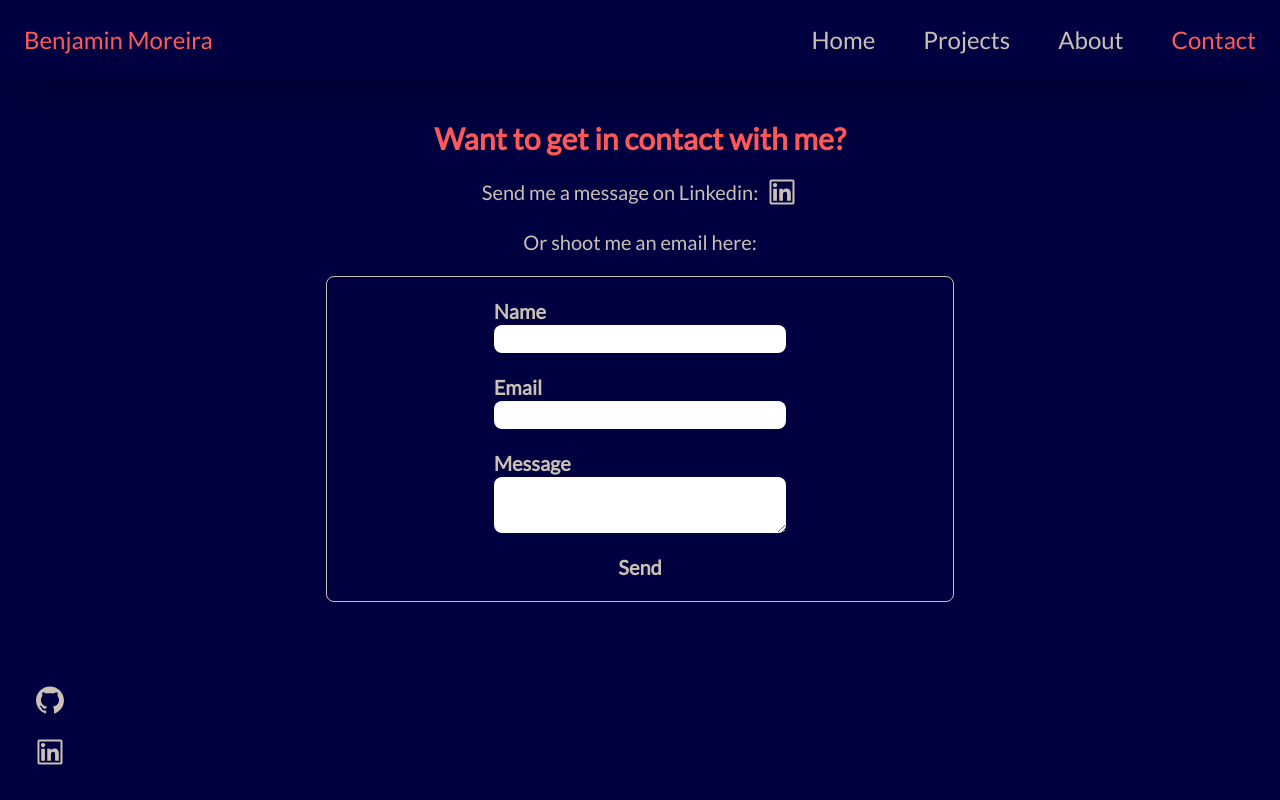
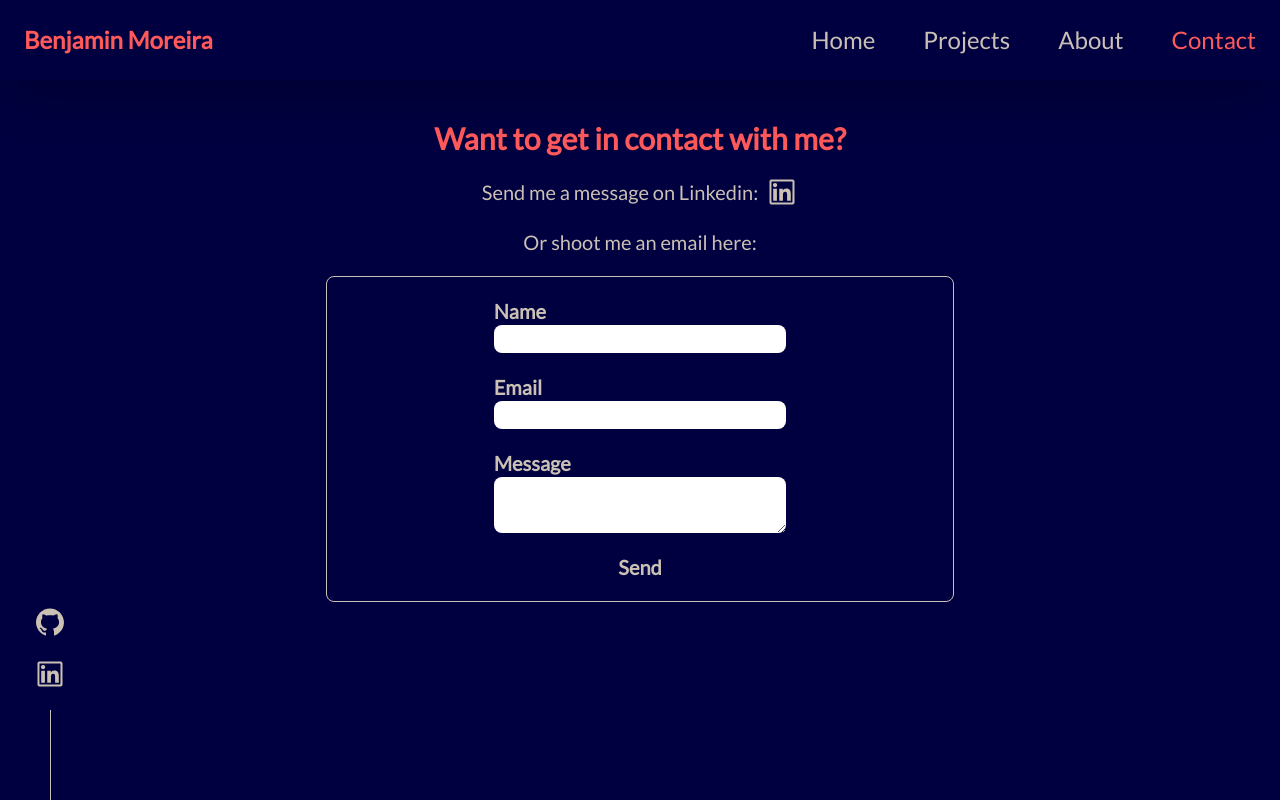
Before and after one commit to BenMoreira/portfolio-website, a React (Vite) app: page /Contact in a window 1280 px wide. Built offline with nearby package versions, Linux system fonts and the light colour scheme.

Commit message:
Adds small changes to navbars.

```diff
--- a/src/components/LinksSideBar.jsx
+++ b/src/components/LinksSideBar.jsx
@@ -4,12 +4,14 @@ import {AiOutlineGithub, AiOutlineLinkedin} from 'react-icons/ai'
 const LinksSideBar = () => {
   return (
     <div className='bg-blue text-beige fixed w-[100px] bottom-0'>
-        <div className='flex flex-col justify-end items-center gap-5 h-[calc(80vh-110px)] pb-8'>
+        <div className='flex flex-col justify-end items-center gap-5 h-[calc(80vh-110px)]'>
             <div className=''>
                 <a href='https://github.com/BenMoreira'><AiOutlineGithub size='2rem' /></a>
             </div>
             <div className=''>
                 <a href='https://www.linkedin.com/in/benjamin-moreira-338327210'><AiOutlineLinkedin size='2rem' /></a>
+            </div>
+            <div className='w-[1px] h-[90px] bg-beige'>
             </div>
         </div>
     </div>
--- a/src/components/Navbar.jsx
+++ b/src/components/Navbar.jsx
@@ -8,7 +8,7 @@ const Navbar = () => {
     <nav className='w-full fixed p-6 bg-blue shadow-2xl'>
         <div className='flex flex-row justify-between items-center'>
           <div>
-            <p className='text-red text-2xl'>Benjamin Moreira</p>
+            <p className='text-red text-2xl font-bold'>Benjamin Moreira</p>
           </div>
 
           <div className='flex flex-row items-center gap-12'>
```
